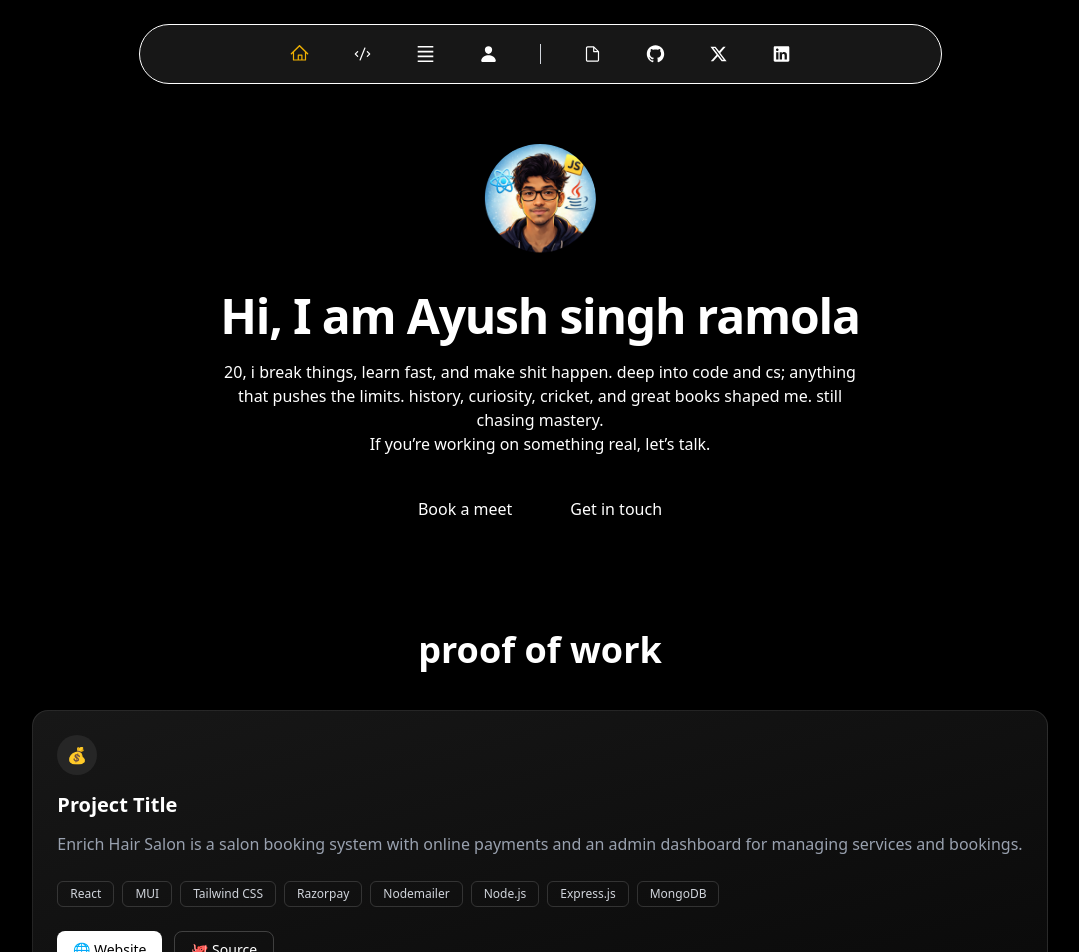
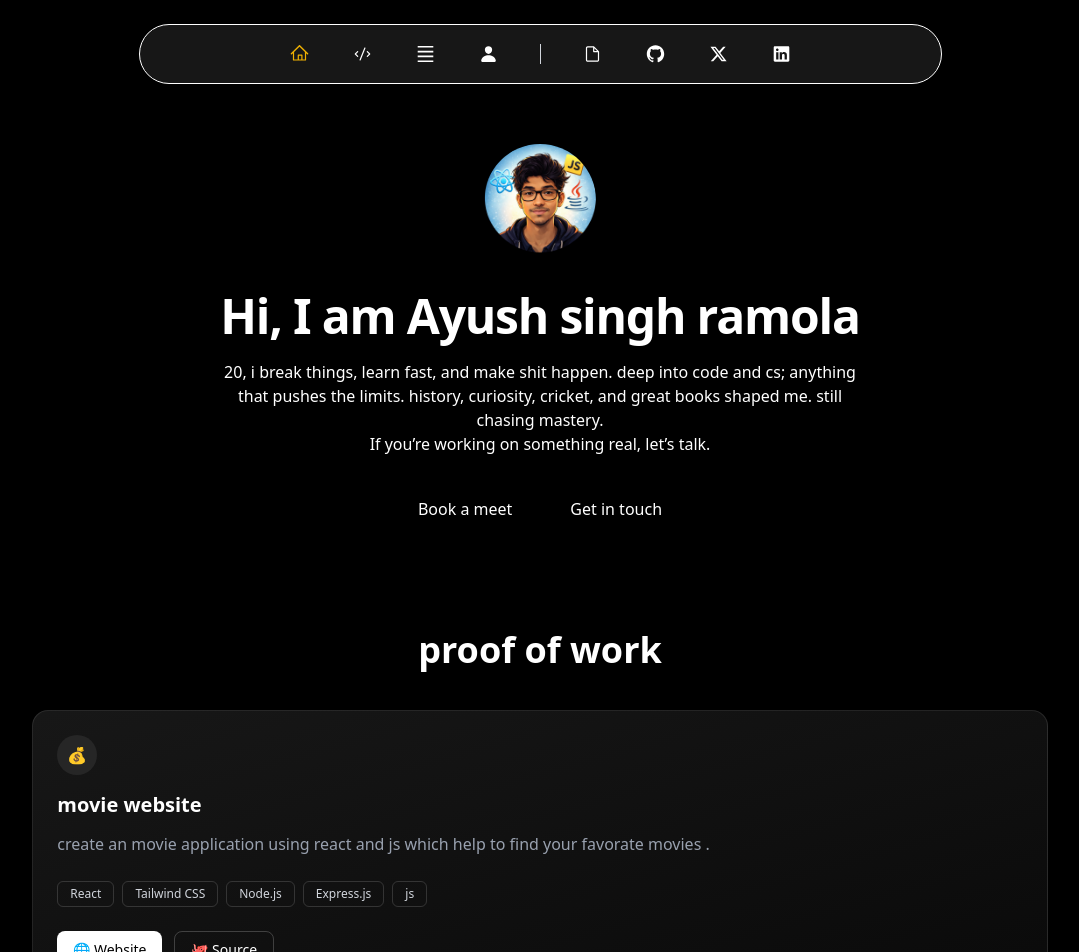
Before and after one commit to ayushzjzjjjzk/portfolioo, a React (Vite) app: page / in a window 1280 px wide. Shown: the top 952 px of the page, without its empty margins (100-1179 px from the left). Built offline with nearby package versions, Linux system fonts and the light colour scheme.

Commit message:
Fix build issues and clean components

```diff
--- a/src/App.jsx
+++ b/src/App.jsx
@@ -2,7 +2,7 @@ import React from 'react'
 import Navbar from './components/ui/navbar.jsx'
 import Hero from './components/ui/Hero.jsx'
 import MagicCard from './components/ui/Magic-card.jsx'
-import Experience from './components/ui/experience.jsx'
+import Experience from './components/ui/Experience.jsx'
 import Skills from './components/ui/Skills.jsx'
 import Contact from './components/ui/Contact.jsx'
 
@@ -23,21 +23,17 @@ const App = () => {
 
         <MagicCard
         icon="💰"
-        title="Project Title"
-        description="Enrich Hair Salon is a salon booking system with
-         online payments and an admin dashboard for managing services and bookings."
+        title="movie website "
+        description="create an movie application using react and js which help to find your favorate movies ."
         tech={[
-    "React",
-    "MUI",
+    "React ",
     "Tailwind CSS",
-    "Razorpay",
-    "Nodemailer",
     "Node.js",
     "Express.js",
-    "MongoDB",
+    "js",
   ]}
-    website="#"
-  source="#"
+    website="https://movie-iota-inky.vercel.app/"
+  source="https://github.com/ayushzjzjjjzk/movie"
         />
         <MagicCard
         icon="💰"
```
